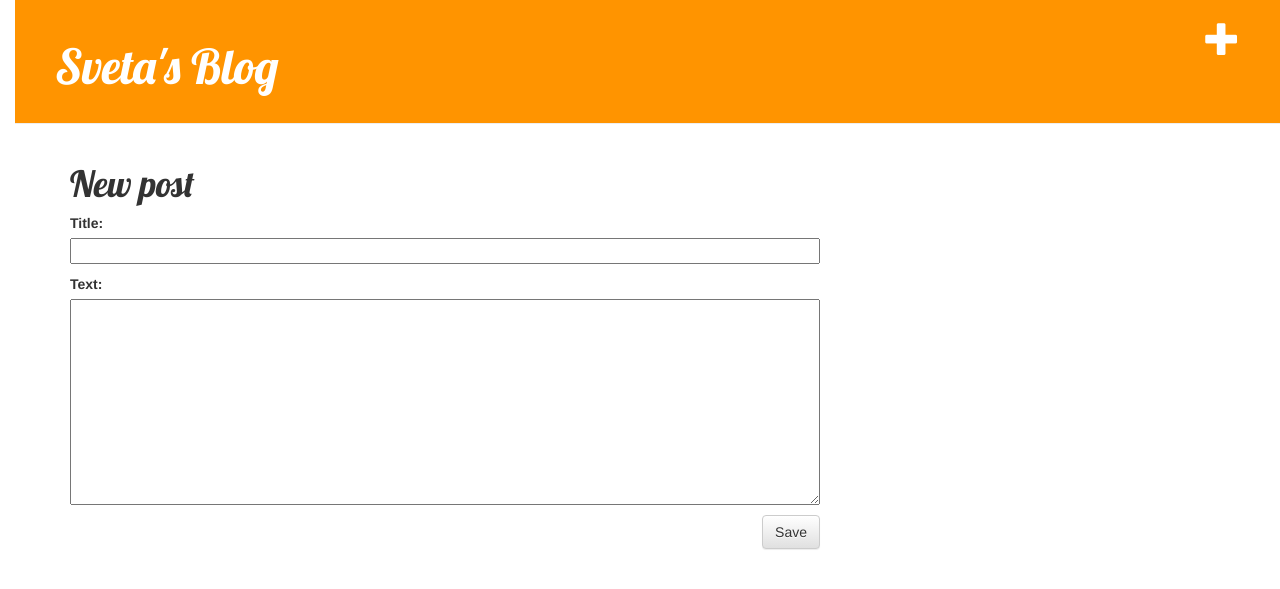
After one commit to MironovaSveta/my-first-blog, a Django app: page /post/new/ in a window 1280 px wide. The commit adds this page. Shown: the top 589 px of the page. Run offline with Django 3.2, Linux system fonts and the light colour scheme; some libraries are stand-ins or nearby versions.

Commit message:
add Add New Post Page

```diff
--- /dev/null
+++ b/blog/forms.py
@@ -0,0 +1,9 @@
+from django import forms
+
+from .models import Post
+
+class PostForm(forms.ModelForm):
+
+    class Meta:
+        model = Post
+        fields = ('title', 'text',)
--- a/blog/templates/blog/base.html
+++ b/blog/templates/blog/base.html
@@ -10,6 +10,7 @@
 	</head>
 	<body>
 		<div class="page-header">
+			<a href="{% url 'post_new' %}" class="top-menu"><span class="glyphicon glyphicon-plus"></span></a>
 			<h1><a href="/">Sveta's Blog</a></h1>
 		</div>
 		<div class="content container">
--- /dev/null
+++ b/blog/templates/blog/post_edit.html
@@ -0,0 +1,9 @@
+{% extends 'blog/base.html' %}
+
+{% block content %}
+    <h1>New post</h1>
+    <form method="POST" class="post-form">{% csrf_token %}
+        {{ form.as_p }}
+        <button type="submit" class="save btn btn-default">Save</button>
+    </form>
+{% endblock %}
--- a/blog/urls.py
+++ b/blog/urls.py
@@ -4,4 +4,5 @@ from . import views
 urlpatterns = [
     path("", views.post_list, name='post_list'),
     path("post/<int:pk>/", views.post_detail, name='post_detail'),
+    path("post/new/", views.post_new, name='post_new'),
 ]
--- a/blog/views.py
+++ b/blog/views.py
@@ -5,6 +5,7 @@ from django.shortcuts import render
 from django.utils import timezone
 from .models import Post
 from django.shortcuts import render, get_object_or_404
+from .forms import PostForm
 
 def post_list(request):
     posts = Post.objects.filter(published_date__lte=timezone.now()).order_by('published_date')
@@ -13,3 +14,7 @@ def post_list(request):
 def post_detail(request, pk):
     post = get_object_or_404(Post, pk=pk)
     return render(request, 'blog/post_detail.html', {'post': post})
+
+def post_new(request):
+    form = PostForm()
+    return render(request, 'blog/post_edit.html', {'form': form})
```
Also changed, not shown: readme.txt.
